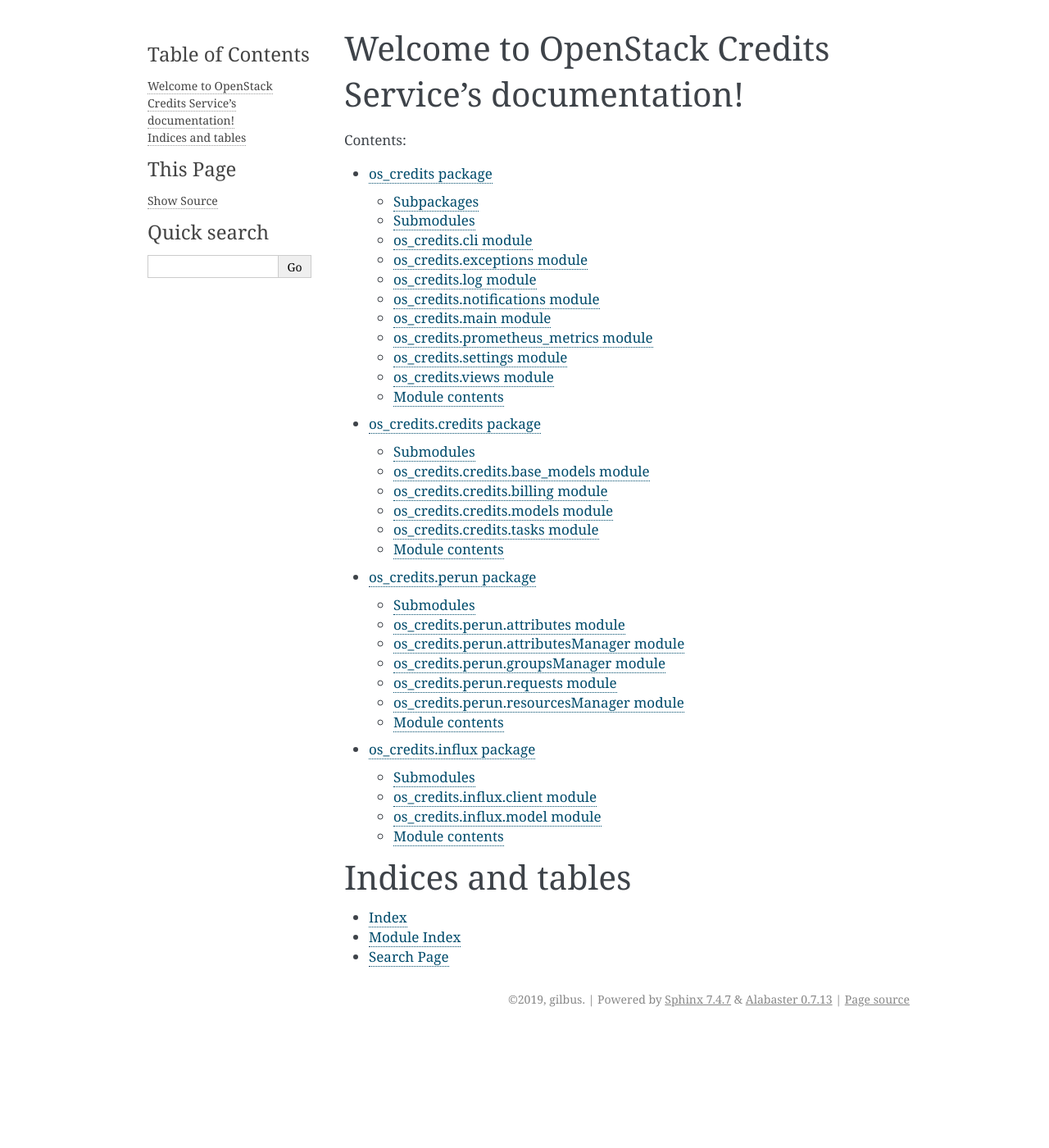
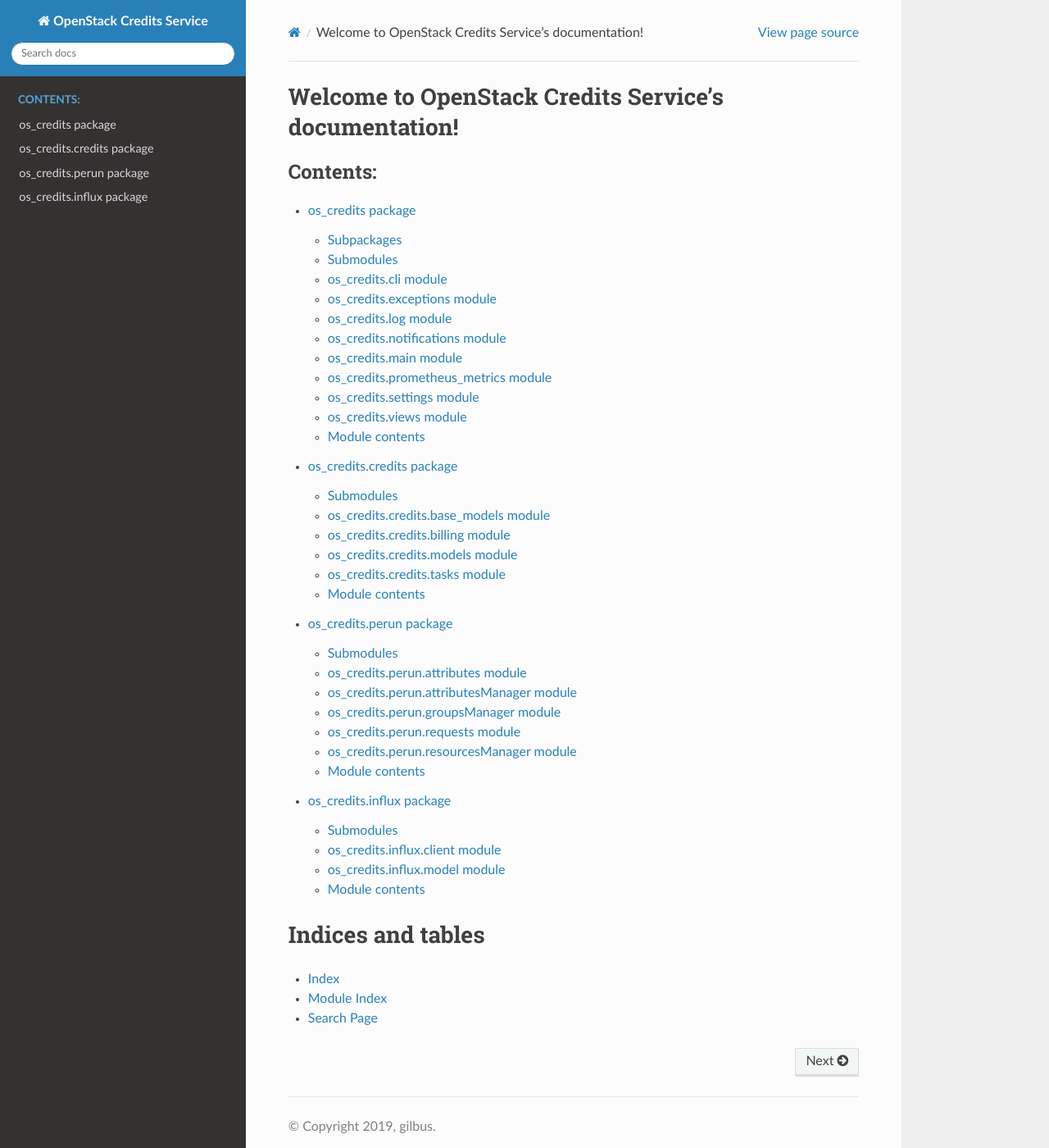
Before and after one commit to gilbus/os_credits, a Sphinx documentation site: the page built from docs/index.rst, in a window 1280 px wide and 1400 px high. Shown: the whole window at 82% size. Built offline with Sphinx 7.4.7 and the Read the Docs theme 2.0.0, drawn with Linux system fonts in a browser that asks for light colours; some of the changed text lies outside the part shown.

Commit message:
use sphinx_rtd_theme

```diff
--- a/docs/conf.py
+++ b/docs/conf.py
@@ -29,6 +29,7 @@
 # ones.
 extensions = [
     "sphinx.ext.autodoc",
+    "sphinx.ext.autosectionlabel",
     "sphinx.ext.coverage",
     "sphinx.ext.intersphinx",
     "sphinx.ext.viewcode",
@@ -56,7 +57,7 @@
 # The theme to use for HTML and HTML Help pages.  See the documentation for
 # a list of builtin themes.
 #
-html_theme = "alabaster"
+html_theme = "sphinx_rtd_theme"
 
 # Add any paths that contain custom static files (such as style sheets) here,
 # relative to this directory. They are copied after the builtin static files,
--- a/pyproject.toml
+++ b/pyproject.toml
@@ -27,6 +27,7 @@
 pytest-cov = "^2.6"
 sphinxcontrib-trio = "^1.0"
 lxml = "^4.3"
+sphinx_rtd_theme = "^0.4.3"
 
 [tool.poetry.scripts]
 os-credits="os_credits.cli:main"
```
Also changed, not shown: 1 other file.
